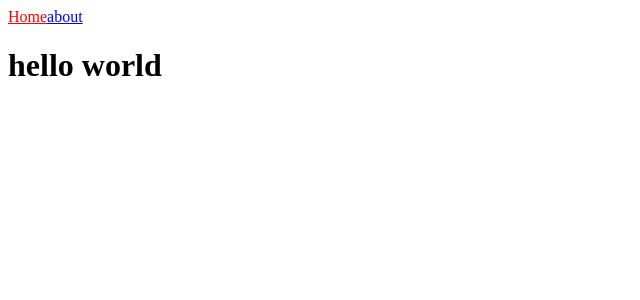
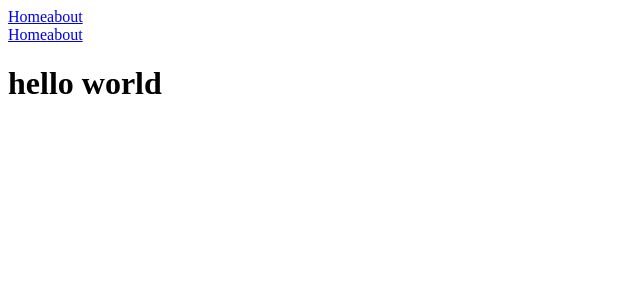
Before and after one commit to project815/nomadcoder_nextjs-first-project, a Next.js app: page / in a window 1280 px wide. Shown: the top 300 px of the page, without its empty margins (0-640 px from the left). Built offline with nearby package versions, Linux system fonts and the light colour scheme.

Commit message:
Add _app.js

```diff
--- /dev/null
+++ b/src/components/NarBar.module.css
@@ -0,0 +1,6 @@
+.link {
+  text-decoration: none;
+}
+.acitve {
+  color: totato;
+}
--- a/src/components/NavBar.js
+++ b/src/components/NavBar.js
@@ -1,17 +1,19 @@
 import Link from "next/link";
 import { useRouter } from "next/router";
+import styles from "./NarBar.module.css";
 
 export default function NavBar() {
   const router = useRouter();
   console.log(router);
   return (
     <nav>
-      <Link href="/" style={{ color: router.asPath === "/" ? "red" : "blue" }}>
+      <Link href="/" className={router.pathname === "/" && styles.active}>
         Home
       </Link>
+
       <Link
         href="about"
-        style={{ color: router.asPath === "/about" ? "red" : "blue" }}
+        className={router.pathname === "/about" && styles.active}
       >
         about
       </Link>
--- /dev/null
+++ b/src/pages/_app.js
@@ -0,0 +1,12 @@
+import NavBar from "@/components/NavBar";
+
+export default function MyApp({ Component, pageProps }) {
+  console.log("Component : ", Component);
+  console.log("pageProps : ", pageProps);
+  return (
+    <>
+      <NavBar />
+      <Component {...pageProps} />
+    </>
+  );
+}
```
